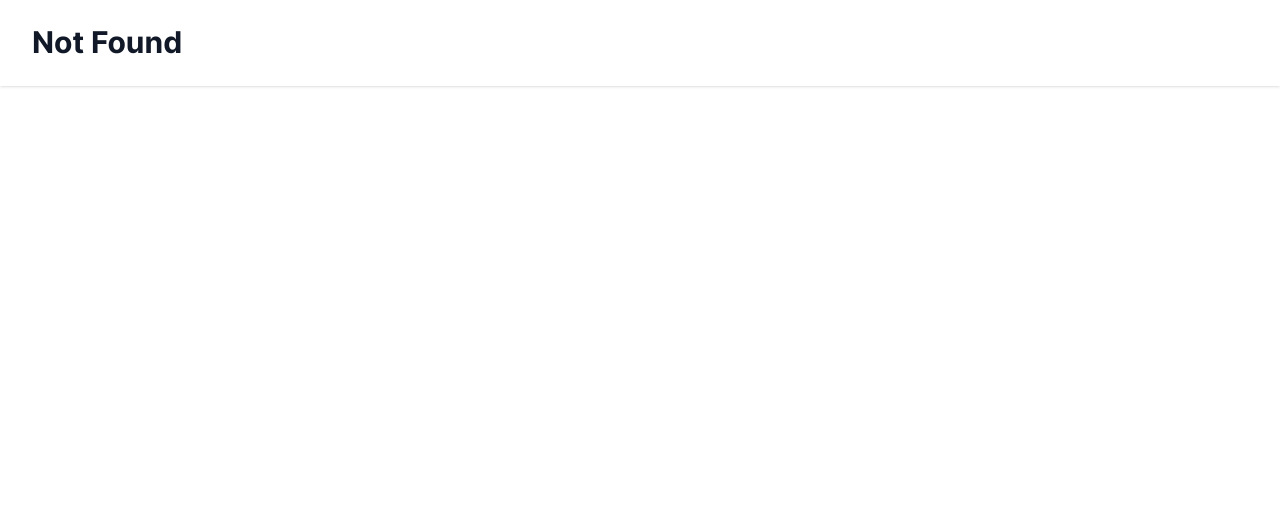
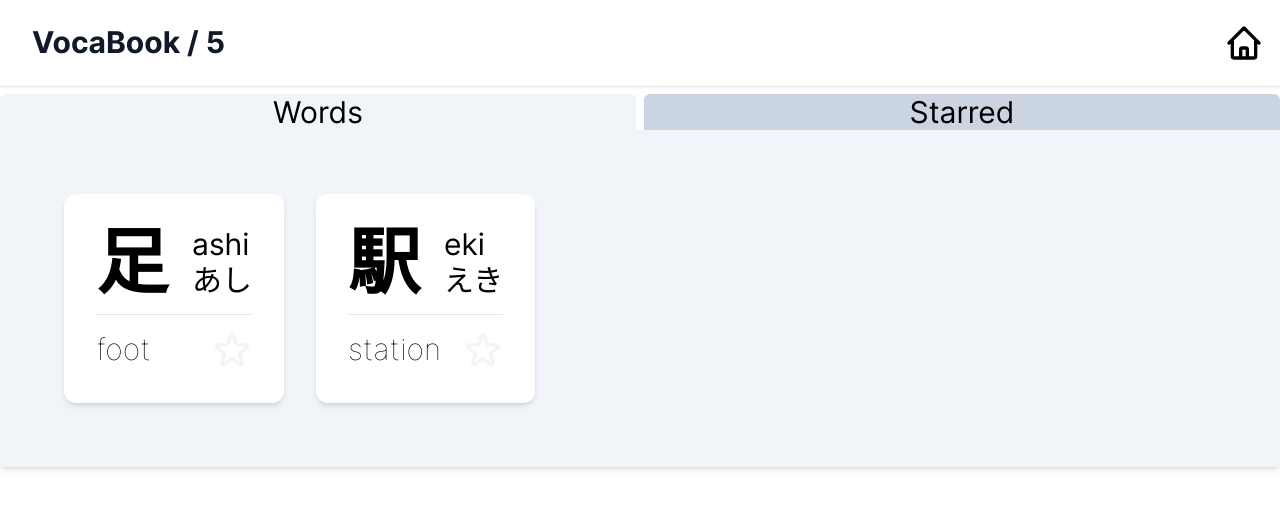
Before and after one commit to herointene/tango-kill, a Vue app: page /VocaBook/Display in a window 1280 px wide. Before the commit this address had no page. Shown: the top 508 px of the page. Built offline with nearby package versions, Linux system fonts and the light colour scheme.

Commit message:
star fuction updated

```diff
--- a/src/components/WordCard.vue
+++ b/src/components/WordCard.vue
@@ -30,6 +30,9 @@ export default {
       starred: false,
     };
   },
+  mounted() {
+    //if localstorage contains this word, starred; vice versa
+  },
   methods: {
     handleStar() {
       this.$emit("star", this.word);
--- a/src/views/VocaBook.vue
+++ b/src/views/VocaBook.vue
@@ -1,41 +1,15 @@
 <template>
-  <div class="p-16 bg-slate-100 flex flex-wrap ">
-    <template v-for="(w, index) in bookShelf[0].content" key="index">
-      <WordCard @star="recordStar" :word="w" />
-    </template>
+  <div class=" w-full grid grid-cols-2 gap-2 mt-2">
+    <router-link class=" bg-slate-100 text-3xl text-center rounded-t-md" to="/VocaBook/Display">Words</router-link>
+    <router-link class=" bg-slate-300 text-3xl text-center rounded-t-md" to="/VocaBook/Starred">Starred</router-link>
   </div>
+  <router-view class="shadow-md"/>
 </template>
 
 <script>
-import WordCard from '../components/WordCard.vue'
-import vocaJson from '../VocabularyJson.json'
+
 export default {
-  components: {WordCard},
-  data() {
-    return {
-      vocaJson,
 
-    }
-  },
-
-  computed: {
-    bookShelf() {
-      return vocaJson.vocabulary.book
-    }
-  },
-
-  methods: {
-    recordStar(w){
-      console.log(w);
-      //JSON stringfy
-      if(!localStorage.getItem('Starred')){
-        localStorage.setItem('Starred', '')
-      }
-
-
-
-    }
-  }
 }
 </script>
 
--- /dev/null
+++ b/src/views/VocaBook/CardDisplay.vue
@@ -0,0 +1,42 @@
+<template>
+  <div id="CardDisplay" class="p-16 bg-slate-100 flex flex-wrap">
+    <template v-for="(w, index) in bookShelf[0].content" key="index">
+      <WordCard @star="recordStar" :word="w" />
+    </template>
+  </div>
+</template>
+
+<script>
+import WordCard from "../../components/WordCard.vue";
+import vocaJson from "../../VocabularyJson.json";
+export default {
+  components: { WordCard },
+  data() {
+    return {
+      vocaJson,
+    };
+  },
+
+  computed: {
+    bookShelf() {
+      return vocaJson.vocabulary.book;
+    },
+  },
+
+  methods: {
+    recordStar(w) {
+      //JSON stringfy
+      if (!localStorage.getItem("Starred")) {
+        localStorage.setItem("Starred", JSON.stringify([]));
+      }
+      const starredArray = JSON.parse(localStorage.getItem("Starred"));
+      starredArray.push(w);
+      localStorage.setItem("Starred", JSON.stringify(starredArray));
+      console.log(localStorage.getItem("Starred"));
+    },
+  },
+};
+</script>
+
+<style>
+</style>
```
Also changed, not shown: src/routes.js (+12 -0 lines), src/views/VocaBook/StarredDisplay.vue (added, +13 -0 lines).
